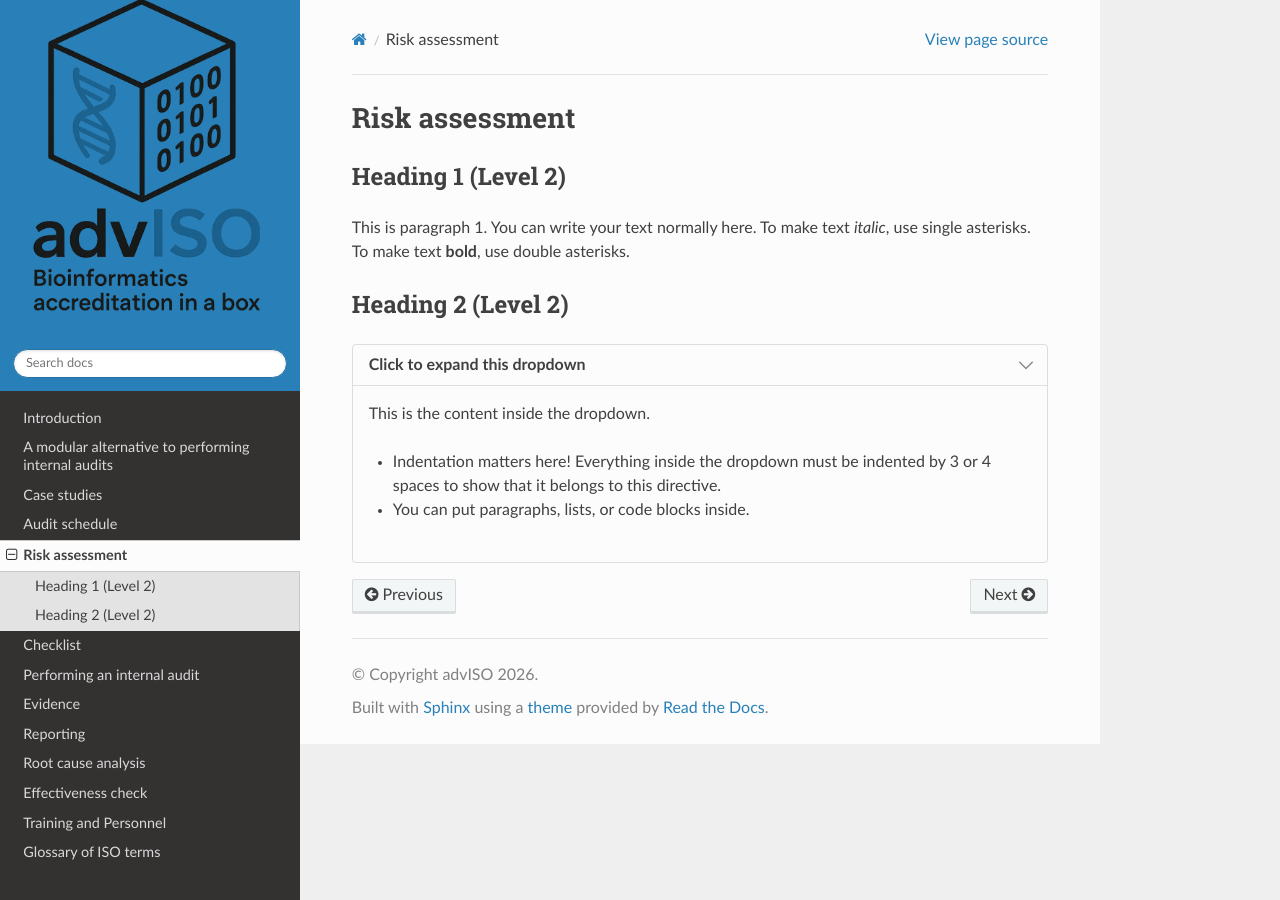
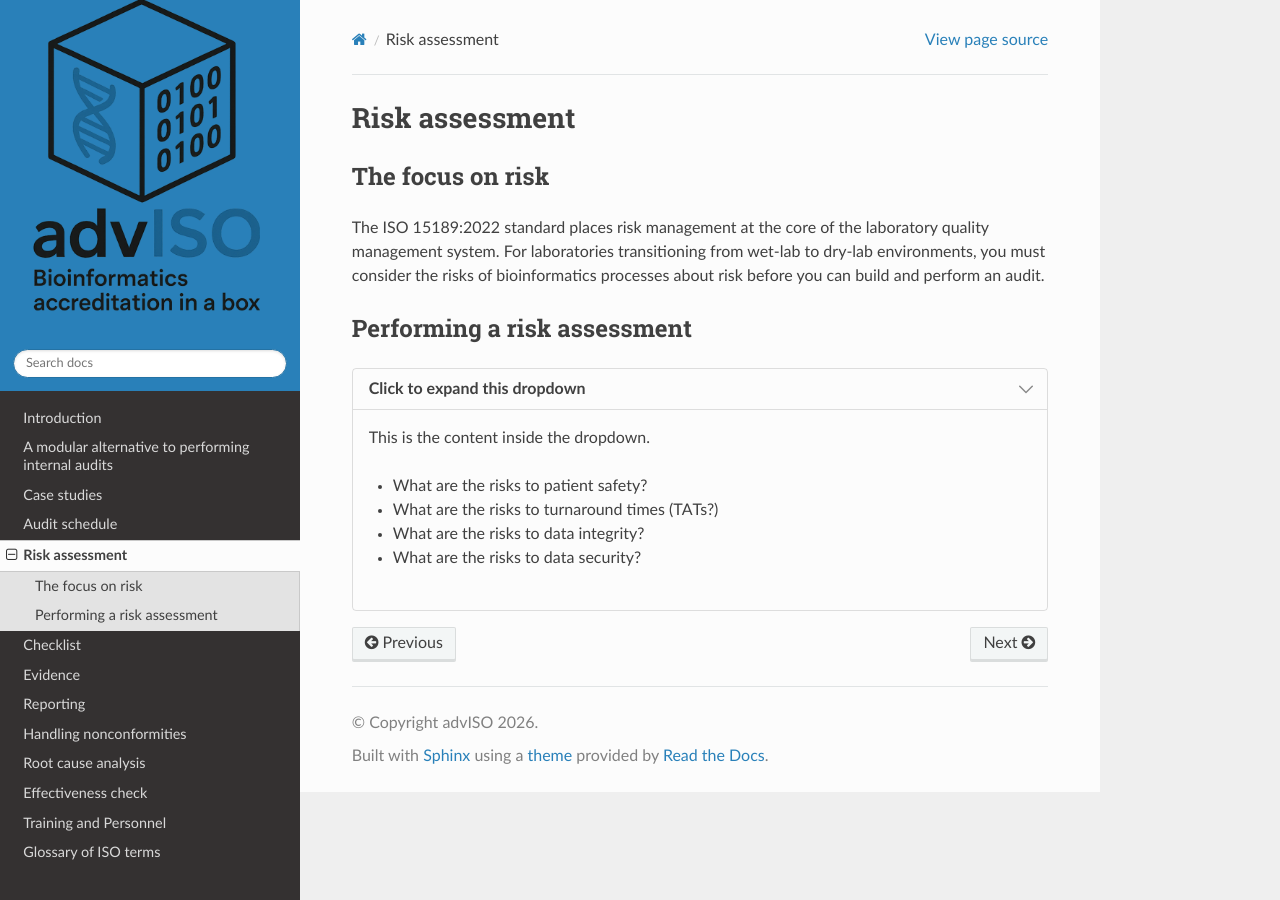
Before and after one commit to advISO-project/advISO_audit_guide, a Sphinx documentation site: the page built from docs/source/audit_guide/risk_assessment/risk_assessment.rst, in a window 1280 px wide. Built offline with Sphinx 7.4.7 and the Read the Docs theme 3.1.0, drawn with Linux system fonts in a browser that asks for light colours; pages that are not in the unit, such as notebooks, are missing from menus.

Commit message:
Update intro and modular alts

```diff
--- a/docs/source/audit_guide/case_studies.rst
+++ b/docs/source/audit_guide/case_studies.rst
@@ -2,7 +2,7 @@
 Case studies
 =============
 
-Throughout this guide we make use of a series of case studies to illustrate how the modular SOP structure can be applied in practice:
+Throughout this guide we make use of a series of case studies to illustrate how the modular audit structure can be applied in practice:
 
 .. dropdown:: 🧬 Bioinformatics QC Procedure
 
--- a/docs/source/audit_guide/checklist/checklist.rst
+++ b/docs/source/audit_guide/checklist/checklist.rst
@@ -2,11 +2,10 @@
 Checklist
 =============================
 
-Heading 1 (Level 2)
+What is an audit checklist?
 -------------------
 
-This is paragraph 1. You can write your text normally here. To make text
-*italic*, use single asterisks. To make text **bold**, use double asterisks.
+An audit checklist is a structured list of items used to guide the audit process and ensure that all relevant areas of a process are covered. You may wish to structure these items into themes
 
 Heading 2 (Level 2)
 -------------------
--- /dev/null
+++ b/docs/source/audit_guide/recording/recording.rst
@@ -0,0 +1,6 @@
+Recording
+==============
+
+
+.. important::
+    **Recording of change history is a requirement under ISO 15189:2022.**
--- a/docs/source/audit_guide/risk_assessment/risk_assessment.rst
+++ b/docs/source/audit_guide/risk_assessment/risk_assessment.rst
@@ -2,13 +2,13 @@
 Risk assessment
 =============================
 
-Heading 1 (Level 2)
+The focus on risk
 -------------------
+The ISO 15189:2022 standard places risk management at the core of the laboratory quality management system. For laboratories transitioning from wet-lab to dry-lab environments, you must consider the risks of bioinformatics processes about risk before you can build and perform an audit.
 
-This is paragraph 1. You can write your text normally here. To make text
-*italic*, use single asterisks. To make text **bold**, use double asterisks.
 
-Heading 2 (Level 2)
+
+Performing a risk assessment
 -------------------
 
 .. dropdown:: Click to expand this dropdown
@@ -16,6 +16,7 @@ Heading 2 (Level 2)
 
    This is the content inside the dropdown.
 
-   * Indentation matters here! Everything inside the dropdown must be indented
-     by 3 or 4 spaces to show that it belongs to this directive.
-   * You can put paragraphs, lists, or code blocks inside.
+   * What are the risks to patient safety?
+   * What are the risks to turnaround times (TATs?)
+   * What are the risks to data integrity?
+   * What are the risks to data security?
```
Also changed, not shown: docs/source/audit_guide/introduction.rst (+20 -2 lines), docs/source/audit_guide/modular_alternative.rst (+9 -4 lines), docs/source/audit_guide/perform_audit/perform_audit.rst (deleted, +0 -21 lines), docs/source/audit_guide/nonconformities/nonconformities.rst (renamed from docs/source/audit_guide/noncomformities/nonconformities.rst), docs/source/audit_guide/perform_audit/perform.rst (added).
